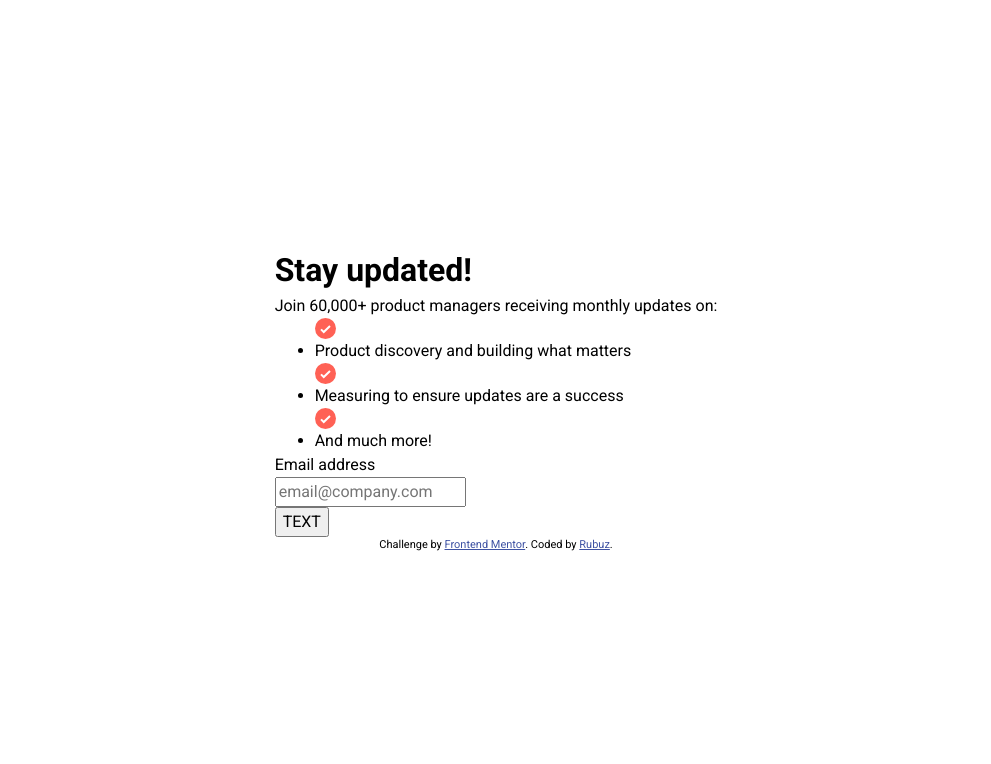
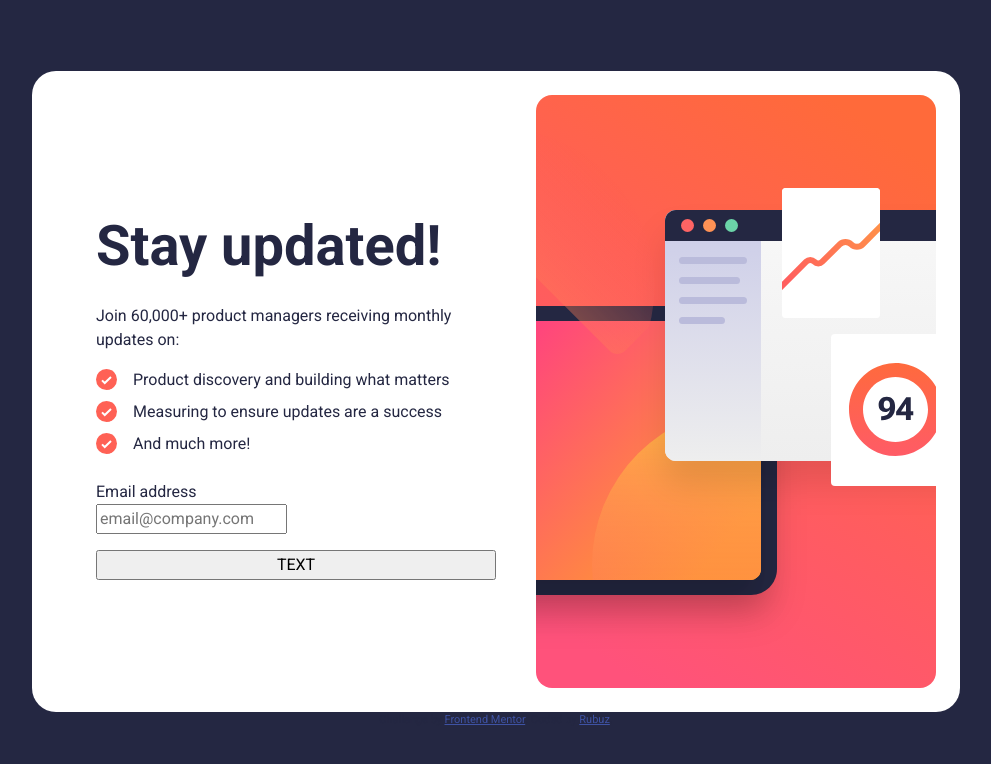
Before and after one commit to rubuz/newsletter-sign-up-with-success-message-main, a React (Vite) app: page / in a window 1280 px wide. Shown: the top 764 px of the page, without its empty margins (144-1135 px from the left). Built offline with nearby package versions, Linux system fonts and the light colour scheme.

Commit message:
styling mid done

```diff
--- a/src/App.css
+++ b/src/App.css
@@ -0,0 +1,28 @@
+body {
+  height: 100vh;
+  display: grid;
+  place-content: center;
+  background-color: var(--clr-neutral-800);
+  color: var(--clr-neutral-800);
+}
+
+.main {
+  background-color: var(--clr-neutral-100);
+  padding: 1.5rem;
+  border-radius: 1.5rem;
+  display: flex;
+  align-items: center;
+}
+
+.left__container {
+  display: flex;
+  gap: 1rem;
+  flex-direction: column;
+  padding-inline: 2.5rem;
+  width: 30rem;
+  justify-content: center;
+}
+
+.title {
+  font-size: var(--fs-big);
+}
--- a/src/App.jsx
+++ b/src/App.jsx
@@ -2,6 +2,7 @@ import "./App.css";
 import List from "./components/List/List";
 import Input from "./components/Input/Input";
 import Btn from "./components/Btn/Btn";
+import image from "./assets/illustration-sign-up-desktop.svg";
 
 function App() {
   return (
@@ -16,7 +17,9 @@ function App() {
           <Input />
           <Btn />
         </div>
-        <div className="right__container"></div>
+        <div className="right__container">
+          <img src={image} alt="" srcset="" />
+        </div>
       </main>
     </>
   );
--- a/src/components/List/list.css
+++ b/src/components/List/list.css
@@ -0,0 +1,12 @@
+.list {
+  list-style: none;
+  padding-left: 0;
+}
+
+.list__item {
+  display: flex;
+  justify-content: flex-start;
+  align-items: center;
+  gap: 1rem;
+  margin-bottom: 0.5rem;
+}
--- a/src/index.css
+++ b/src/index.css
@@ -3,6 +3,7 @@
 :root {
   --ff-regular: "Roboto", sans-serif;
   --fs-regular: 1rem;
+  --fs-big: 3.5rem;
 
   --clr-primary: hsl(4, 100%, 67%);
   --clr-neutral-100: hsl(0, 0%, 100%);
@@ -33,9 +34,6 @@
 body {
   line-height: 1.5;
   -webkit-font-smoothing: antialiased;
-  height: 100vh;
-  display: grid;
-  place-content: center;
   font-family: var(--ff-regular);
 }
 /*
```
